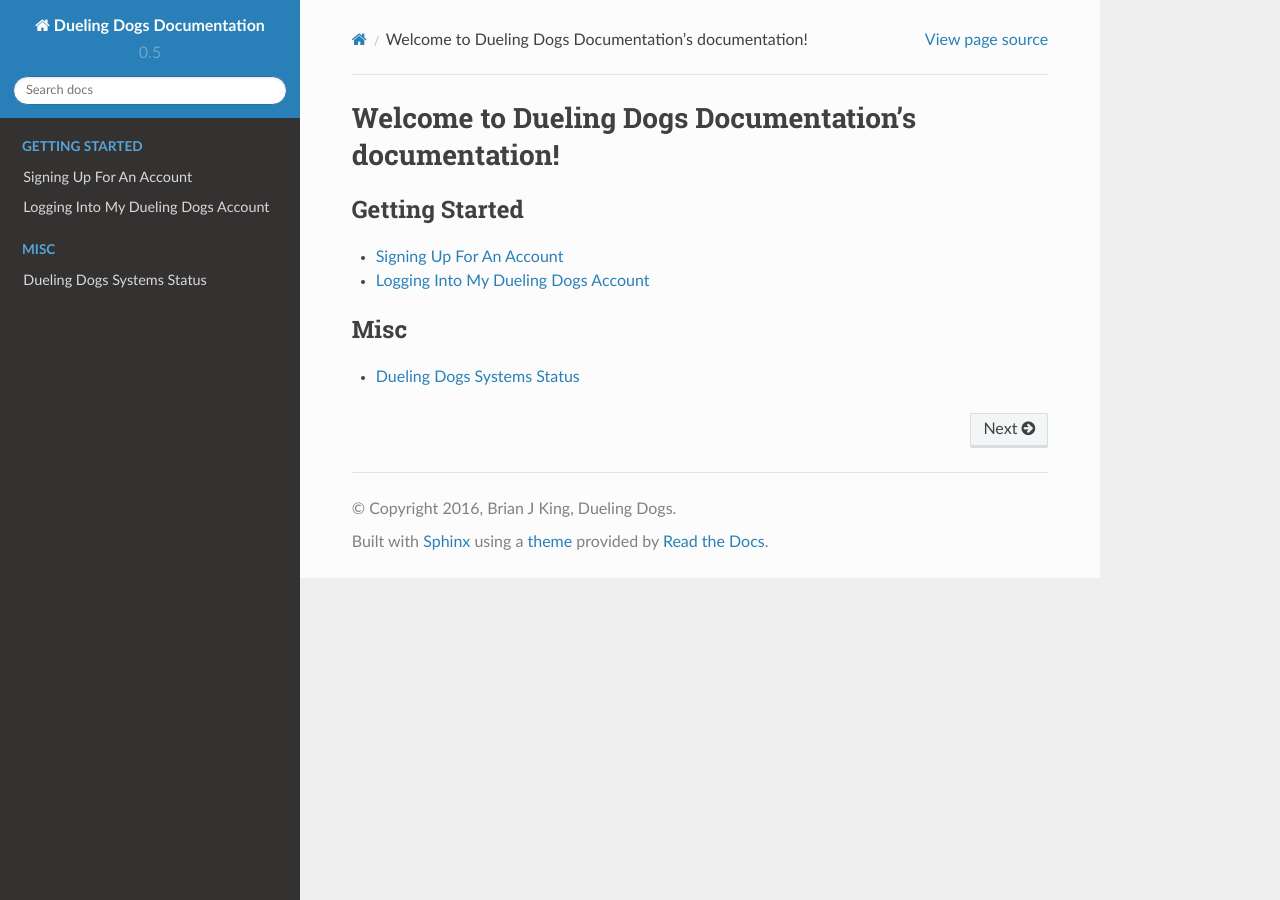
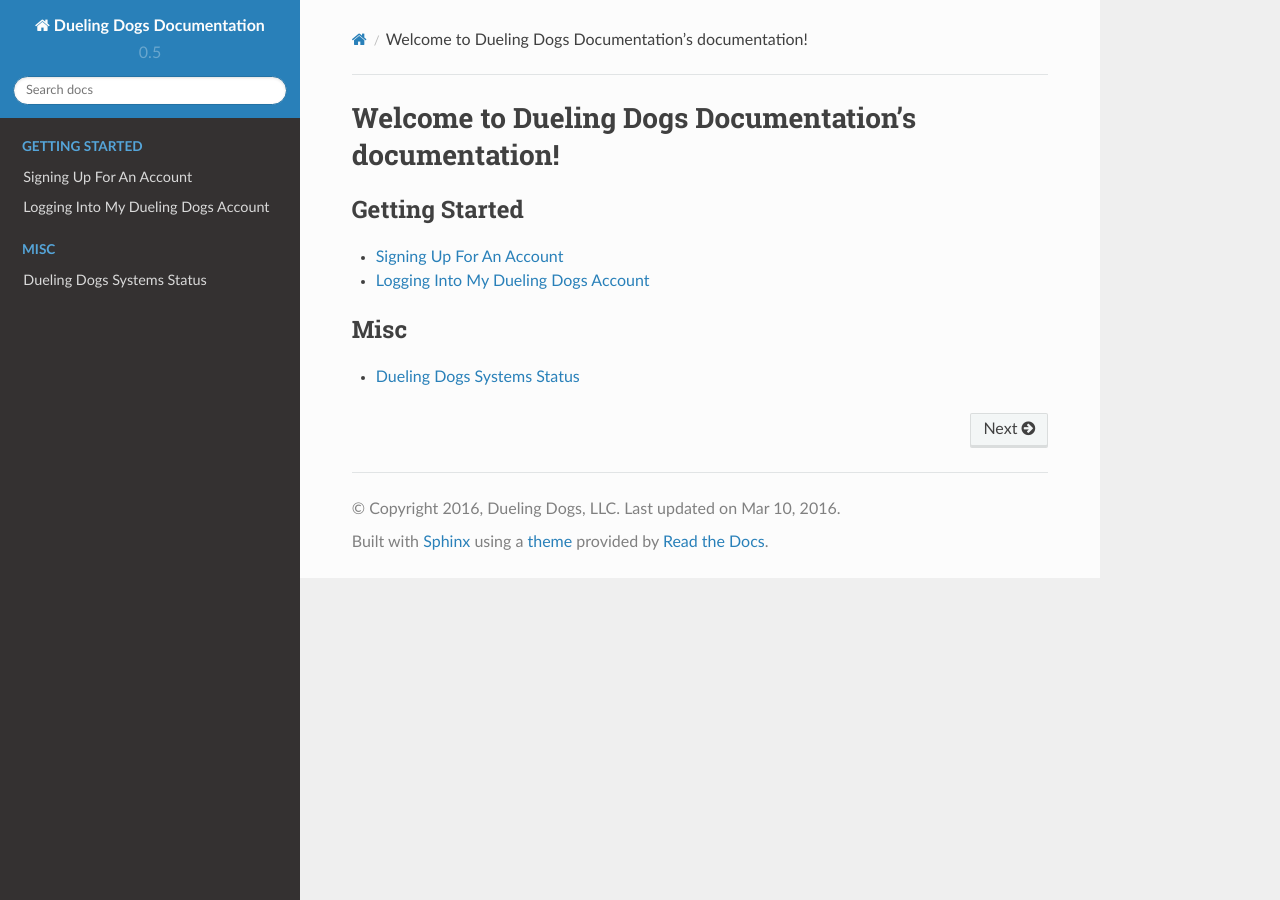
Before and after one commit to brianjking/dueling-docs, a Sphinx documentation site: the page built from source/index.rst, in a window 1280 px wide. Built offline with Sphinx 7.4.7 and the Read the Docs theme 2.0.0, drawn with Linux system fonts in a browser that asks for light colours; formulas are drawn with MathJax 3.

Commit message:
Update conf.py

```diff
--- a/source/conf.py
+++ b/source/conf.py
@@ -16,13 +16,15 @@
 import os
 
 
-# on_rtd is whether we are on readthedocs.org
+# on_rtd is whether we are on readthedocs.org, this line of code grabbed from docs.readthedocs.org
 on_rtd = os.environ.get('READTHEDOCS', None) == 'True'
 
 if not on_rtd:  # only import and set the theme if we're building docs locally
     import sphinx_rtd_theme
     html_theme = 'sphinx_rtd_theme'
     html_theme_path = [sphinx_rtd_theme.get_html_theme_path()]
+
+# otherwise, readthedocs.org uses their theme by default, so no need to specify it
 
 # If extensions (or modules to document with autodoc) are in another directory,
 # add these directories to sys.path here. If the directory is relative to the
@@ -59,7 +61,7 @@
 
 # General information about the project.
 project = u'Dueling Dogs Documentation'
-copyright = u'2016, Brian J King, Dueling Dogs'
+copyright = u'2016, Dueling Dogs, LLC'
 author = u'Brian J King, Dueling Dogs'
 
 # The version info for the project you're documenting, acts as replacement for
@@ -158,7 +160,7 @@
 
 # If not '', a 'Last updated on:' timestamp is inserted at every page bottom,
 # using the given strftime format.
-#html_last_updated_fmt = '%b %d, %Y'
+html_last_updated_fmt = '%b %d, %Y'
 
 # If true, SmartyPants will be used to convert quotes and dashes to
 # typographically correct entities.
@@ -181,6 +183,7 @@
 #html_split_index = False
 
 # If true, links to the reST sources are added to the pages.
+html_show_sourcelink = False
 #html_show_sourcelink = True
 
 # If true, "Created using Sphinx" is shown in the HTML footer. Default is True.
```
